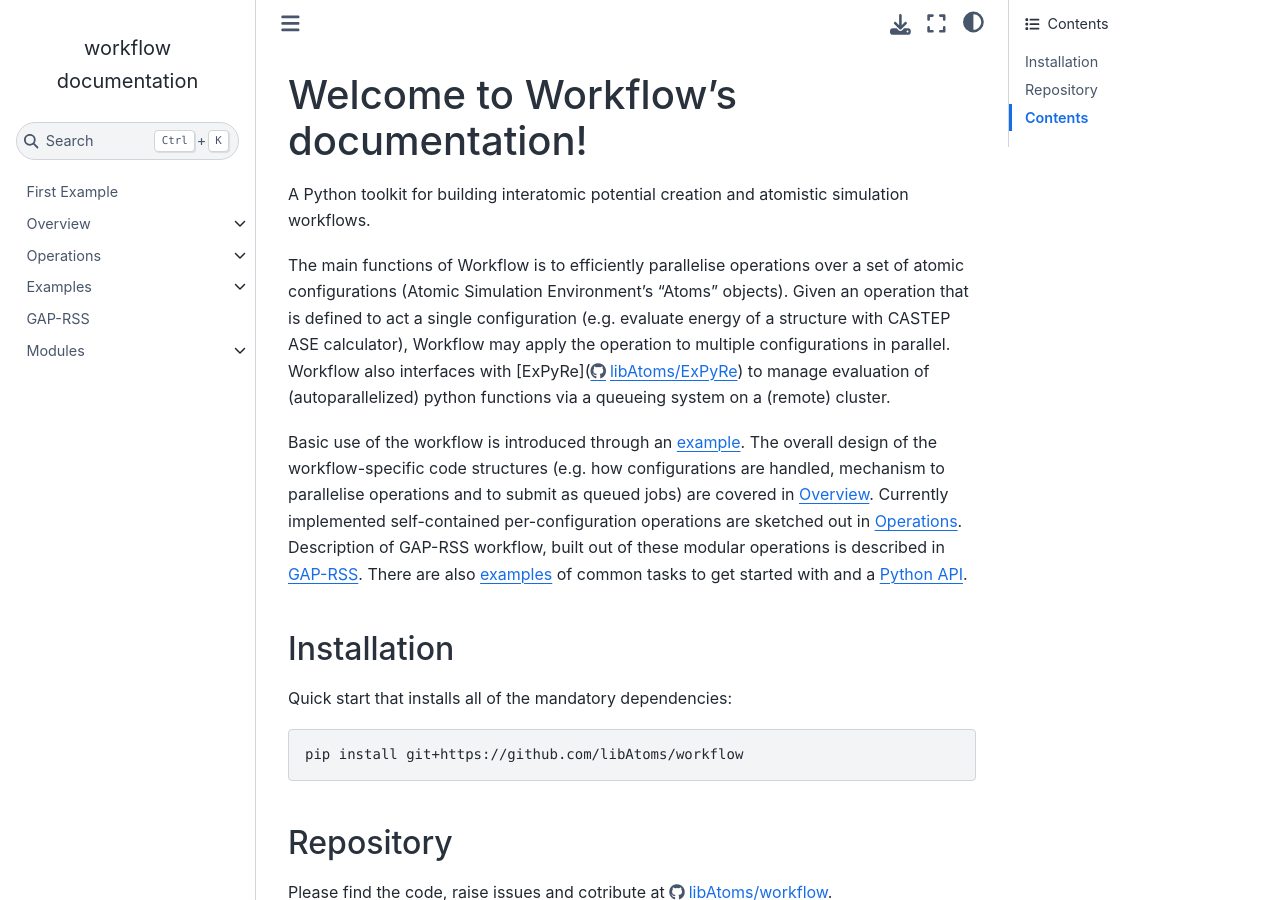
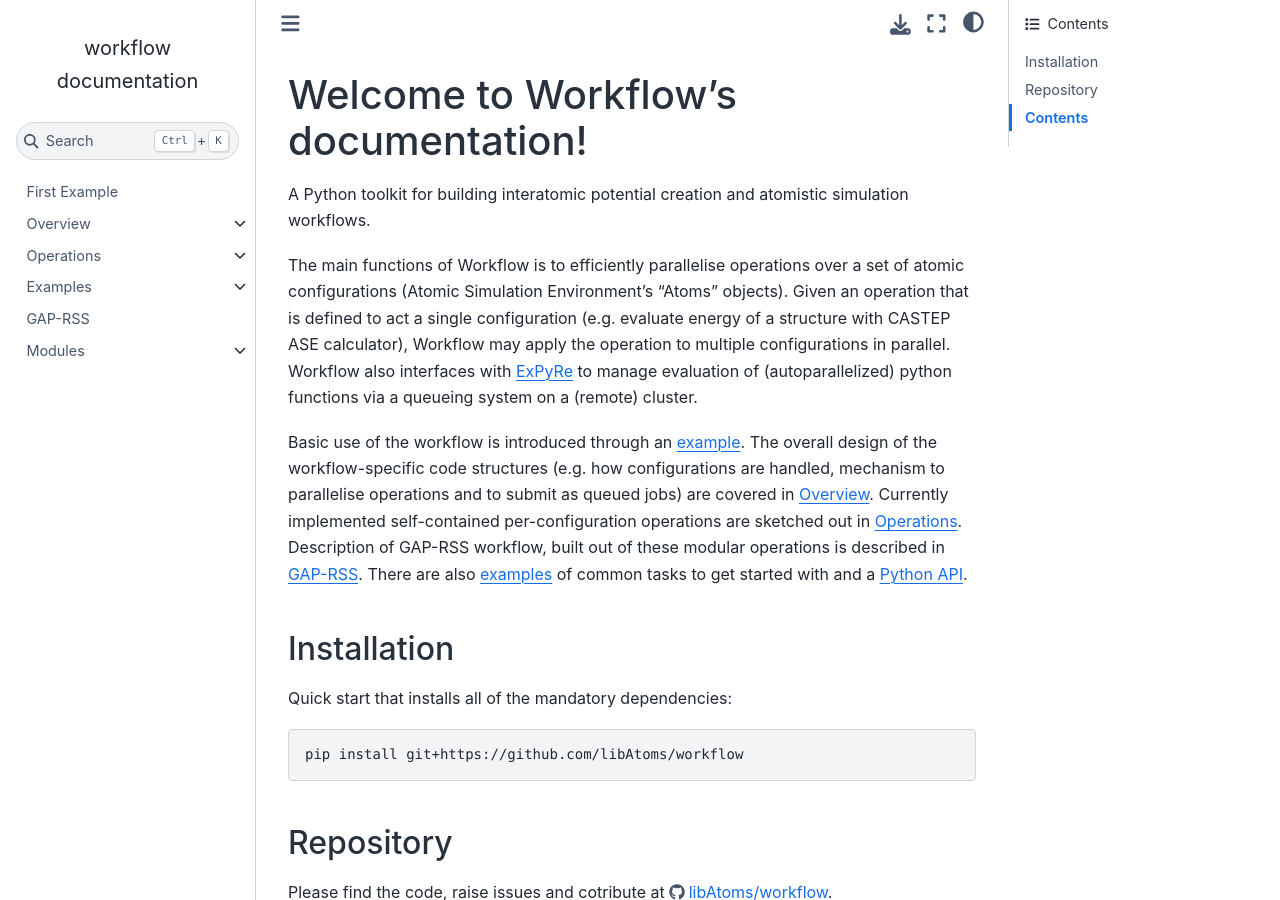
Before and after one commit to libAtoms/workflow, a Sphinx documentation site: the page built from docs/source/index.rst, in a window 1280 px wide and 900 px high. Built offline with Sphinx 7.4.7 and the Sphinx Book theme 1.1.4, drawn with Linux system fonts in a browser that asks for light colours; pages that are not in the unit, such as notebooks, are missing from menus.

Commit message:
typos in docs

```diff
--- a/docs/source/index.rst
+++ b/docs/source/index.rst
@@ -9,7 +9,7 @@ Welcome to Workflow's documentation!
 
 A Python toolkit for building interatomic potential creation and atomistic simulation workflows.
 
-The main functions of Workflow is to efficiently parallelise operations over a set of atomic configurations (Atomic Simulation Environment's "Atoms" objects). Given an operation that is defined to act a single configuration (e.g. evaluate energy of a structure with CASTEP ASE calculator), Workflow may apply the operation to multiple configurations in parallel. Workflow also interfaces with [ExPyRe](https://github.com/libAtoms/ExPyRe/tree/main/expyre) to manage evaluation of (autoparallelized) python functions via a queueing system on a (remote) cluster.
+The main functions of Workflow is to efficiently parallelise operations over a set of atomic configurations (Atomic Simulation Environment's "Atoms" objects). Given an operation that is defined to act a single configuration (e.g. evaluate energy of a structure with CASTEP ASE calculator), Workflow may apply the operation to multiple configurations in parallel. Workflow also interfaces with `ExPyRe <https://github.com/libAtoms/ExPyRe/tree/main/expyre>`_ to manage evaluation of (autoparallelized) python functions via a queueing system on a (remote) cluster.
 
 Basic use of the workflow is introduced through an :ref:`example <first_example>`.  The overall design of the workflow-specific code structures (e.g. how configurations are handled, mechanism to parallelise operations and to submit as queued jobs) are covered in :ref:`Overview <overview>`. Currently implemented self-contained per-configuration operations are sketched out in :ref:`Operations <operations>`. Description of GAP-RSS workflow, built out of these modular operations is described in :ref:`GAP-RSS <rss>`. There are also  :ref:`examples <examples>` of common tasks to get started with and a :ref:`Python API <api>`.
 
```
Also changed, not shown: docs/source/examples.normal_modes.md (+7 -7 lines).
